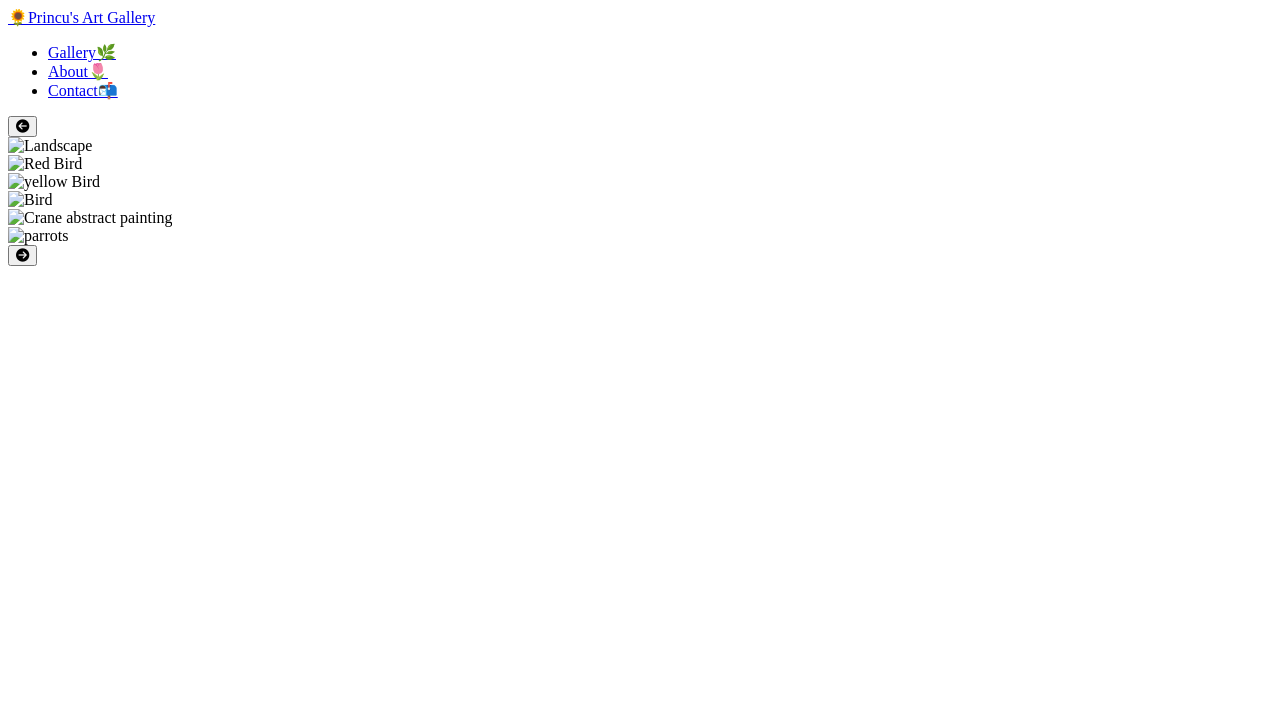
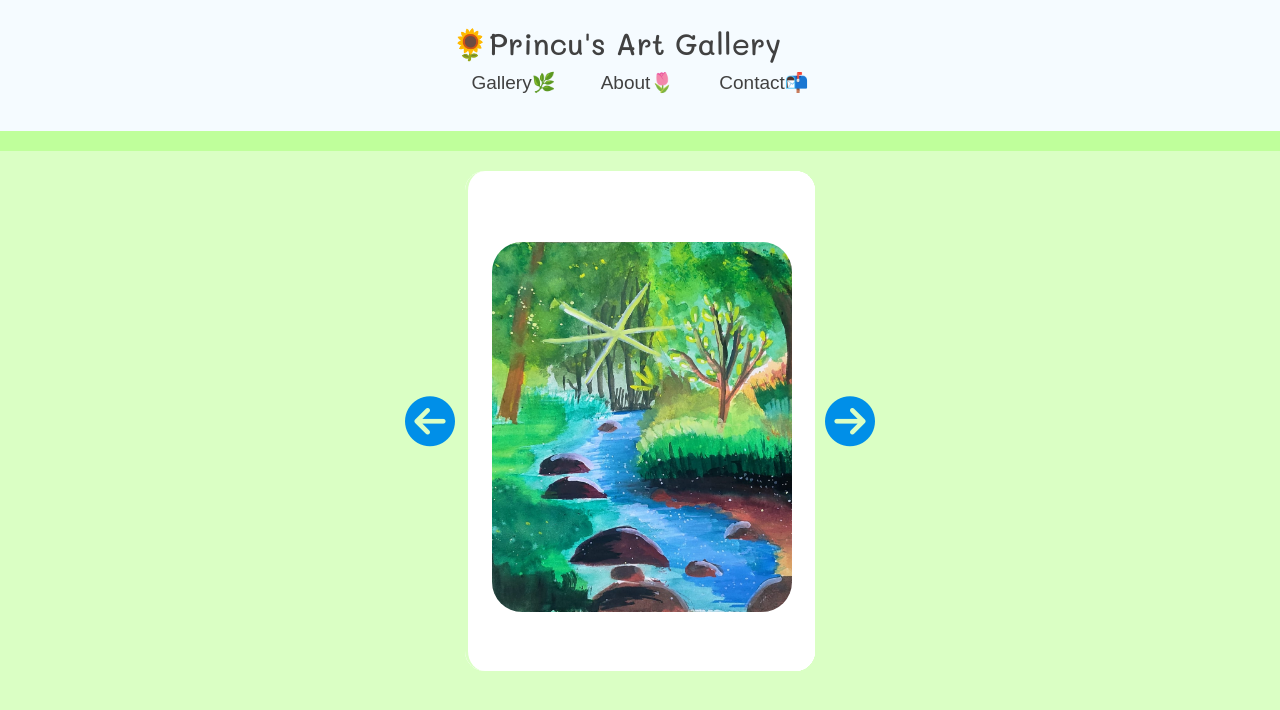
Before and after one commit to Pragyan-Prusty6/PrincuArtGallery.io, a plain HTML site: page nature.html in a window 1280 px wide. Drawn offline with Linux system fonts and the light colour scheme; the site is published under a folder, as on GitHub Pages, so addresses that start at the root find nothing.

Commit message:
Update nature.html

```diff
--- a/nature.html
+++ b/nature.html
@@ -6,9 +6,9 @@
     <meta http-equiv="X-UA-Compatible" content="IE=edge">
     <meta name="viewport" content="width=device-width, initial-scale=1.0">
     <title>Painting of Nature| Princu's Art Gallery</title>
-    <link rel="stylesheet" href="/css/style.css">
-    <link rel="stylesheet" href="/css/style2.css">
-    <script src="/javaScript/main.js" defer></script>
+    <link rel="stylesheet" href="./css/style.css">
+    <link rel="stylesheet" href="./css/style2.css">
+    <script src="./javaScript/main.js" defer></script>
     <script src="https://kit.fontawesome.com/6fb52a816b.js" crossorigin="anonymous"></script>
 </head>
 
@@ -32,36 +32,36 @@
         <div id="p1" class="paper">
             <div class="front">
                 <div id="f1" class="front-content">
-                    <img class="cover-img" src="/images/landscape.jpeg" alt="Landscape">
+                    <img class="cover-img" src="./images/landscape.jpeg" alt="Landscape">
                 </div>
             </div>
             <div class="back">
                 <div id="b1" class="back-content">
-                    <img class="cover-img" src="/images/redBird.jpeg" alt="Red Bird">
+                    <img class="cover-img" src="./images/redBird.jpeg" alt="Red Bird">
                 </div>
             </div>
         </div>
         <div id="p2" class="paper">
             <div class="front">
                 <div id="f2" class="front-content">
-                    <img class="cover-img" src="/images/yellowBird.jpeg" alt="yellow Bird">
+                    <img class="cover-img" src="./images/yellowBird.jpeg" alt="yellow Bird">
                 </div>
             </div>
             <div class="back">
                 <div id="b2" class="back-content">
-                    <img class="cover-img" src="/images/bird.jpeg" alt="Bird">
+                    <img class="cover-img" src="./images/bird.jpeg" alt="Bird">
                 </div>
             </div>
         </div>
         <div id="p3" class="paper">
             <div class="front">
                 <div id="f3" class="front-content">
-                    <img class="cover-img" src="/images/abstract1.jpg" alt="Crane abstract painting">
+                    <img class="cover-img" src="./images/abstract1.jpg" alt="Crane abstract painting">
                 </div>
             </div>
             <div class="back">
                 <div id="b3" class="back-content">
-                    <img class="cover-img" src="/images/parrot .jpeg" alt="parrots">
+                    <img class="cover-img" src="./images/parrot .jpeg" alt="parrots">
 
                 </div>
             </div>
```
